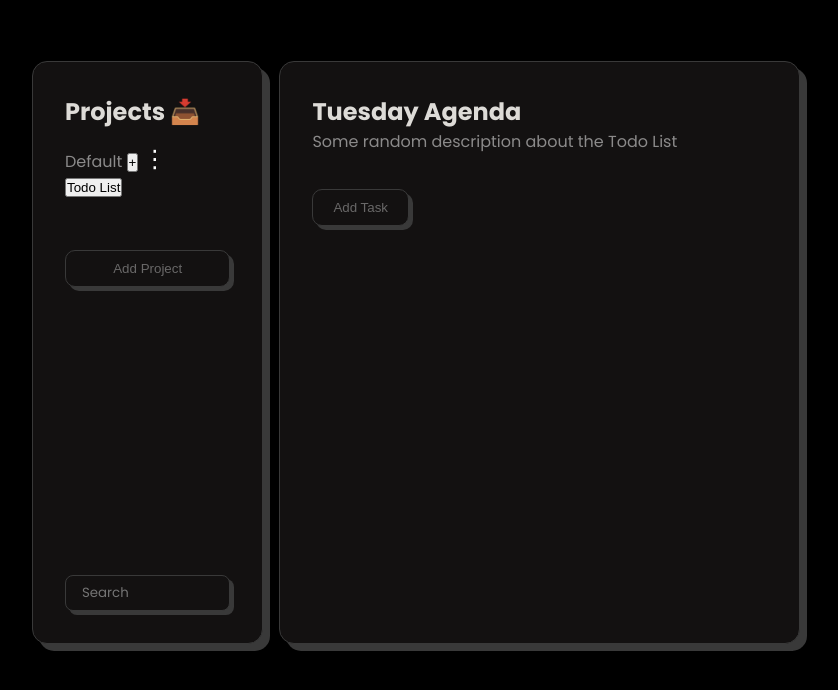
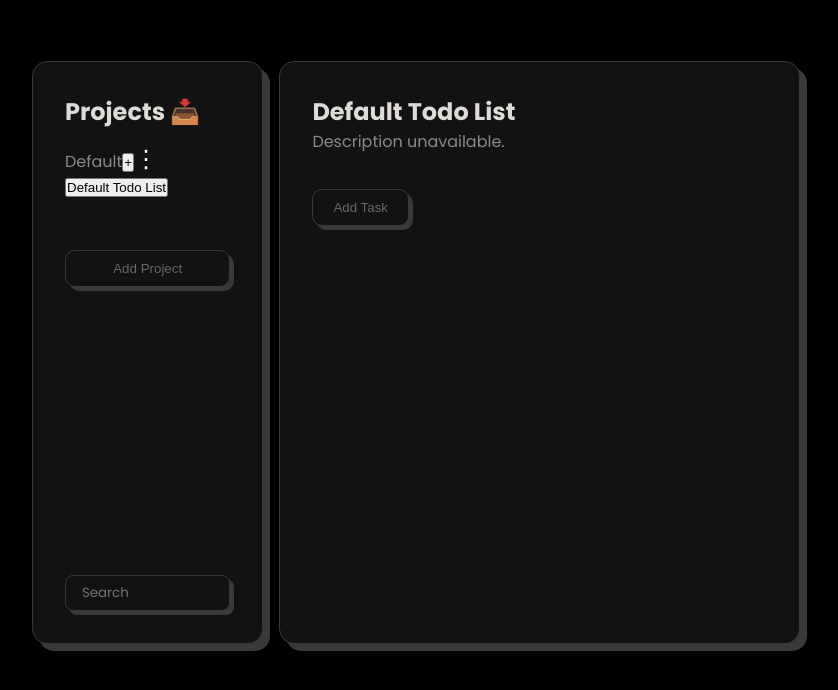
Before and after one commit to leisingha/Todo-List-App, a website built with webpack: page src/index.html in a window 1280 px wide. Shown: the part 92-782 px from the top of the page, without its empty margins (224-1062 px from the left). Built offline with nearby package versions, Linux system fonts and the light colour scheme.

Commit message:
Add Default Directory

```diff
--- a/src/domController.js
+++ b/src/domController.js
@@ -79,7 +79,8 @@ export class DomController{
         const projectItems = this.#projectList.querySelectorAll('li');
         projectItems.forEach((item) => {
             if(item.dataset.id == projectID){
-                item.appendChild(todoList);
+                item.querySelector('ul').appendChild(todoList);
+                item.querySelector('ul').classList.add('styledList')
             }
         })
         return todoList;
--- a/src/index.html
+++ b/src/index.html
@@ -23,21 +23,7 @@
                 Projects 📥
             </h2>
             <ul class="project-list">
-                <li data-id="">
-                    Default <button id="addProjectList-btn" class="add-btn-inline">+</button>
-                    <div class="dropdown">
-                        <!-- Three dots button -->
-                        <button class="dropdown-button">⋮</button>
-                        <!-- Dropdown menu -->
-                        <div class="dropdown-menu">
-                          <button id="renameBtn">Edit</button>
-                          <button id="removeBtn">Delete<button>
-                        </div>
-                      </div>
-                    <ul class="styledList">
-                        <button>Todo List</button>
-                    </ul>
-                </li>
+
             </ul>
             <button class="add-btn" id="addProject-btn">
                 Add Project
--- a/src/main.js
+++ b/src/main.js
@@ -6,6 +6,12 @@ import './style.css'
 
 
 localStorage.clear();
+
+generateProject('Default');
+generateTodoList(getCurrentProject(localStorage.key(0)).id, 'Default Todo List', 'Description unavailable.')
+const button = document.querySelector('.styledList button')
+button.dispatchEvent(new Event("click"));
+
 
 const projectDialog = document.querySelector('#projectListDialog');
 const todoListDialog = document.querySelector('#todoListDialog')
@@ -158,7 +164,6 @@ function generateTodoList(projectID, title, desc){
         const updatedTodoList = getCurrentProject(projectID).container.find(item => item.id == todoList.id);
         DomController.populateMainPage(projectID,updatedTodoList);
     });
-    console.log('Todo list created');
 }
 
 
```
